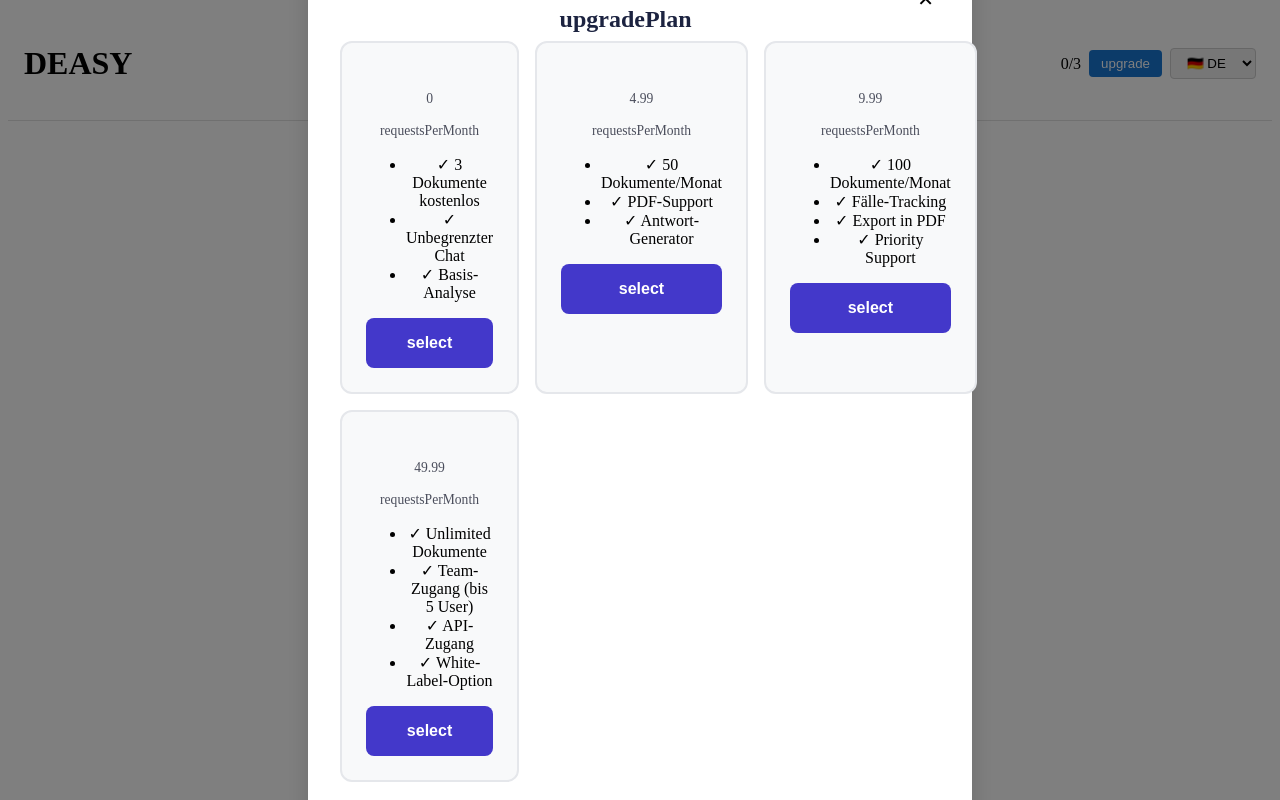
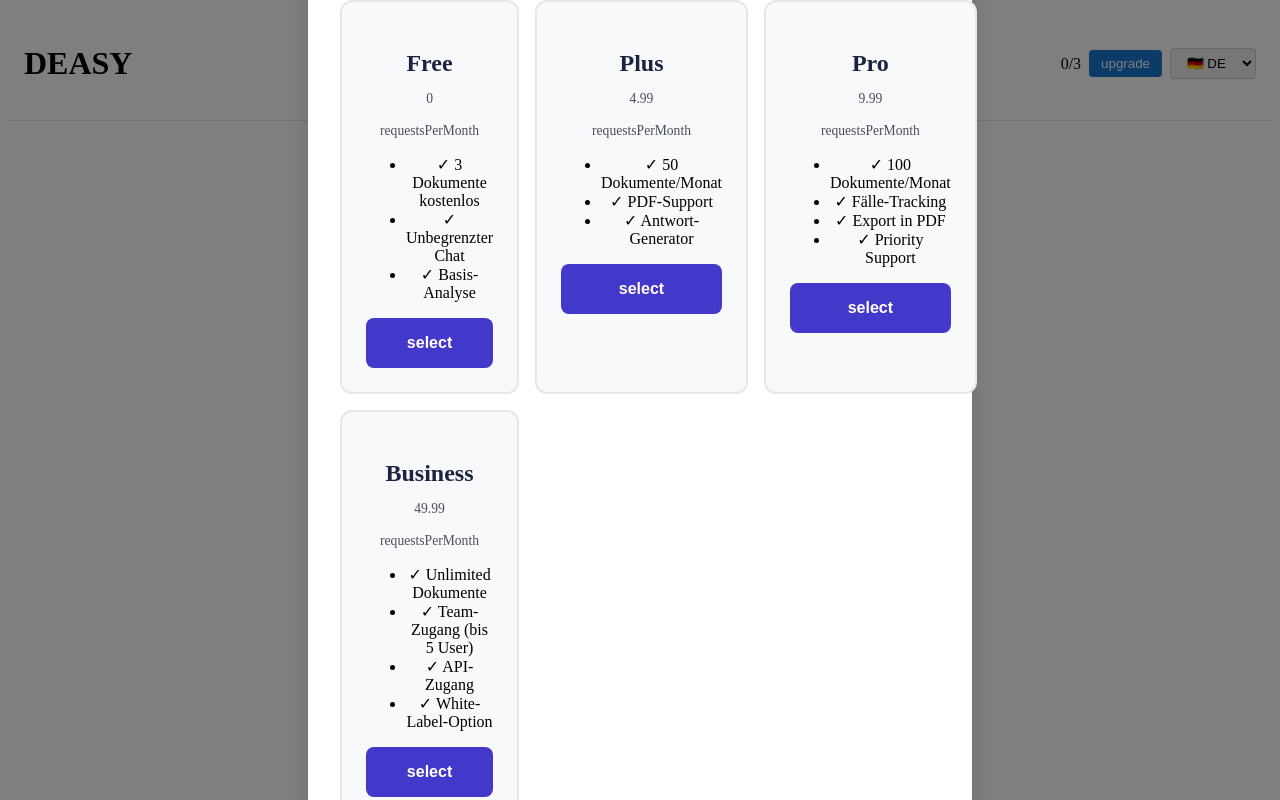
Before and after one commit to SchneiderStudios/deasy-saas, a Next.js app: page /app in a window 1280 px wide. Both pictures are taken after a click on the button "upgrade". Built offline with nearby package versions, Linux system fonts and the light colour scheme.

Commit message:
Update app.tsx

```diff
--- a/pages/app.tsx
+++ b/pages/app.tsx
@@ -302,7 +302,7 @@ export default function App() {
           <div className={styles.plans}>
             {tiers.map((tier) => (
               <div key={tier.id} className={styles.planCard}>
-                <h3>{t(tier.labelKey)}</h3>
+                   <h3>{tier.name || tier.id}</h3>
                 <p className={styles.price}>{tier.price}</p>
                 <p>{tier.requests} {t('requestsPerMonth')}</p>
                 <ul>
```
